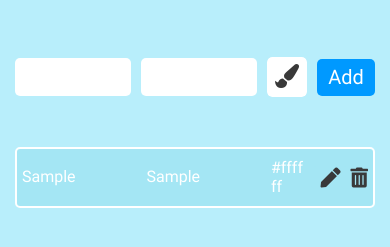
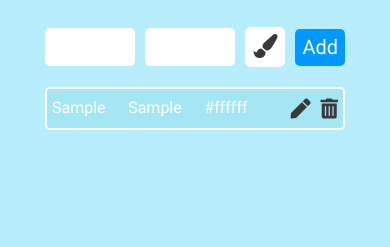
Before and after one commit to forw1k/data-editor, a website built with webpack: page src/index.html in a window 390 px wide. Both pictures are taken after typing "Sample", "Sample" into the empty fields and a click on the button "Add". Shown: the part 59-306 px from the top of the page. Built offline with nearby package versions, Linux system fonts and the light colour scheme.

Commit message:
impr adapt

```diff
--- a/package.json
+++ b/package.json
@@ -20,6 +20,7 @@
     "copy-webpack-plugin": "^6.0.3",
     "cross-env": "^7.0.2",
     "css-loader": "^4.2.1",
+    "cssnano": "^4.1.10",
     "file-loader": "^6.0.0",
     "html-webpack-plugin": "^4.3.0",
     "mini-css-extract-plugin": "^0.10.0",
--- /dev/null
+++ b/postcss.config.js
@@ -0,0 +1,6 @@
+module.exports = {
+  plugins: [
+    require('autoprefixer'),
+    require('cssnano')
+  ]
+}
--- a/src/main.js
+++ b/src/main.js
@@ -84,9 +84,9 @@ const renderArrData = (arrData) => {
     li.setAttribute('draggable','true');
     li.setAttribute('contenteditable','false');
     li.innerHTML = `
-    <span class="text text-name">${item.name}</span>
-    <span class="text text-type">${item.type}</span>
-    <span class="text text-color">${item.color}</span>
+    <div class="text text-name">${item.name}</div>
+    <div class="text text-type">${item.type}</div>
+    <div class="text text-color">${item.color}</div>
     <button class="button edit-button action-button" title="edit"></button>
     <button class="button delete-button action-button" title="delete notation"></button>
     `
--- a/src/styles/form.scss
+++ b/src/styles/form.scss
@@ -1,11 +1,10 @@
 .form {
-  height: 100px;
   width: 100%;
   margin-bottom: 20px;
   display: flex;
   align-items: center;
-  justify-content: center;
-  @media (max-width: 768px){
+  justify-content: space-between;
+  @media (max-width: 767px){
     margin-bottom: 20px;
   }
 }
@@ -17,17 +16,23 @@
   margin-right: 10px;
   font-size: 1rem;
   &-name, &-type {
-    width: 40%;
+    min-width: 40%;
+    @media (max-width: 767px){
+      min-width: 30%;
+    }
+    @media (max-width: 479px){
+      min-width: 20%;
+    }
   }
   &-color {
   width: 40px;
   height: 40px;
   padding: 0;
   background-color: transparent;
+  flex-shrink: 0;
   cursor: pointer;
   -webkit-appearance: none;
   position: relative;
-  flex-shrink: 0;
   &:before {
     font-family: "Font Awesome 5 Free"; font-weight: 900;
     content: "\f1fc";
--- a/src/styles/list.scss
+++ b/src/styles/list.scss
@@ -38,7 +38,11 @@
   padding: 5px 0;
   margin-right: 5px;
   overflow-wrap: break-word;
+  overflow: hidden;
   &-color {
-    width: 10%;
+    width: 20%;
+  }
+  @media (max-width: 768px){
+    width: 30%;
   }
 }
--- a/src/styles/main.scss
+++ b/src/styles/main.scss
@@ -13,19 +13,38 @@ body {
   background-color: #b8eefb;
 }
 .wrapper {
-  height: 100%;
-  width: 100%;
-  margin: 0 auto;
-  padding-top: 5%;
   display: flex;
   justify-content: center;
+  min-height: 100%;
+  padding-top: 5%;
+
 }
 .container {
   display: flex;
   flex-direction: column;
   align-items: center;
   padding: 0 15px;
-  width: 940px;
+  width: 1200px;
+}
+@media (max-width: 1200px){
+  .container{
+    width: 970px;
+  }
+}
+@media (max-width: 992px){
+  .container{
+    max-width: 750px;
+  }
+}
+@media (max-width: 767px){
+  .container{
+    max-width: 450px;
+  }
+}
+@media (max-width: 479px){
+  .container{
+    max-width: 300px;
+  }
 }
 ul {
   list-style-type: none;
--- a/webpack.config.js
+++ b/webpack.config.js
@@ -97,6 +97,7 @@ module.exports = {
           },
         },
         'css-loader',
+        'postcss-loader',
         'sass-loader'
       ]
       },
```
Also changed, not shown: dist/index.html, 8 other files.
